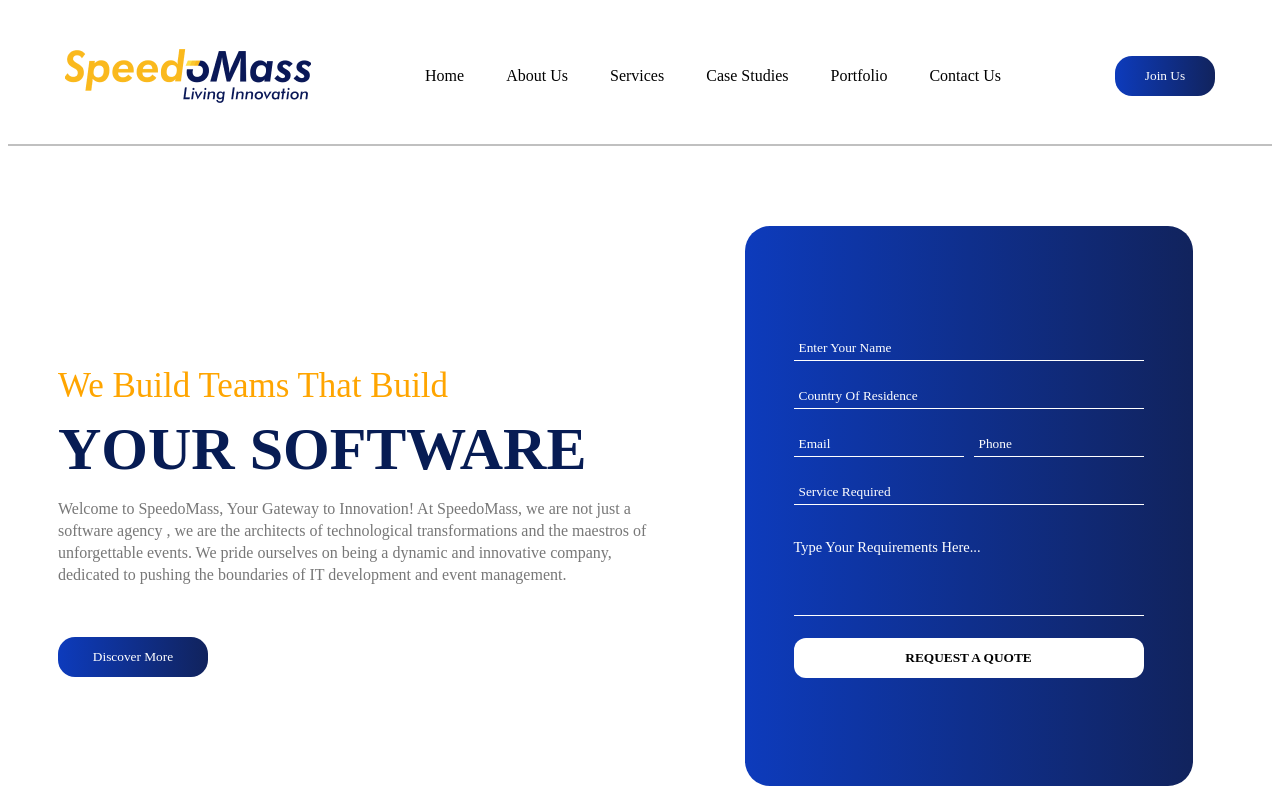
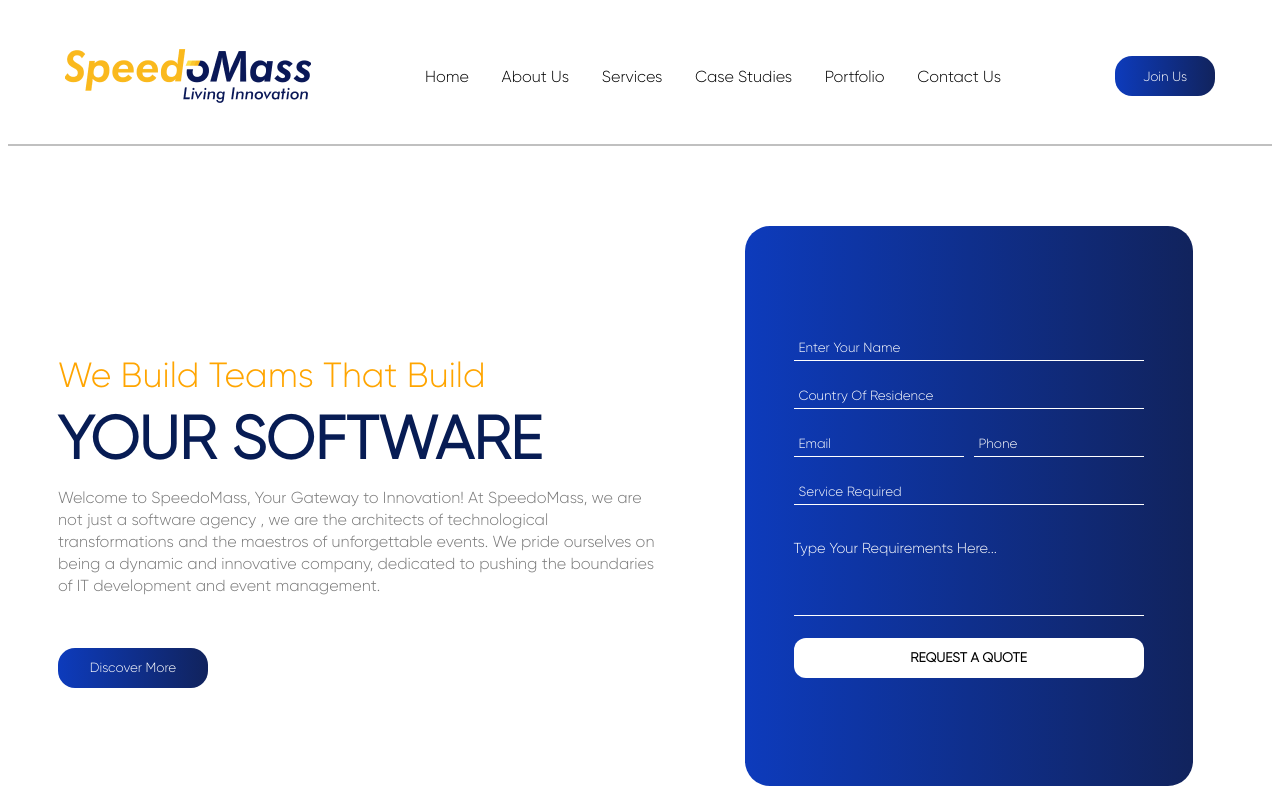
Before and after one commit to 30saharsh/SpeedoMass, a Next.js app: page / in a window 1280 px wide. Shown: the top 800 px of the page. Built offline with nearby package versions, Linux system fonts and the light colour scheme.

Commit message:
Font Added

```diff
--- a/app/globals.css
+++ b/app/globals.css
@@ -3,3 +3,8 @@
     height: 100vh;
     /* background-color: aqua; */
 }
+@font-face {
+    font-family: 'Gilroy';
+    src: url('/fonts/Gilroy-Light.otf') format('opentype');
+    /* Add other font properties as needed */
+  }
```
Also changed, not shown: public/fonts/Gilroy-ExtraBold.otf (added), public/fonts/Gilroy-Light.otf (added).
